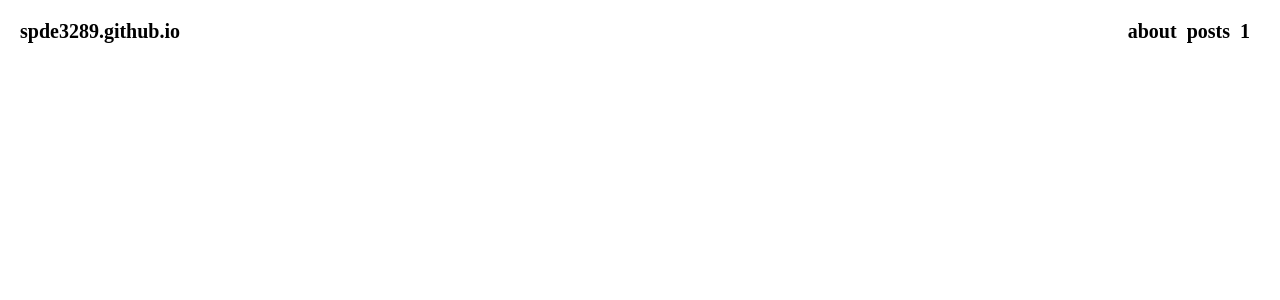
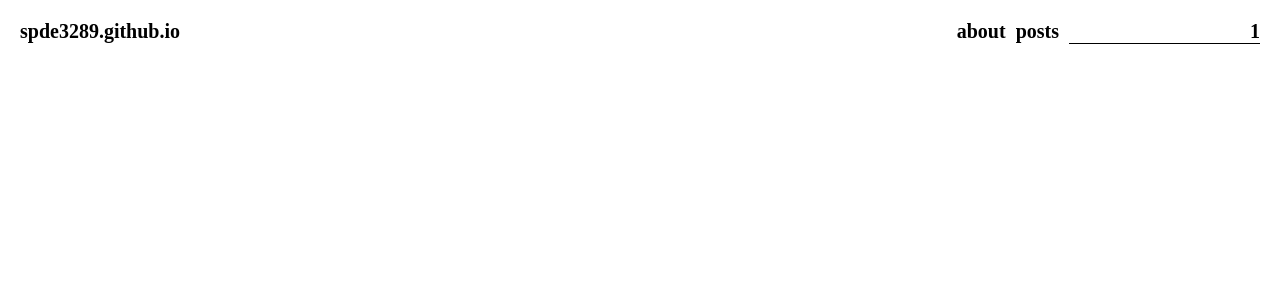
Before and after one commit to spde3289/spde3289.github.io, a React (Create React App) app: page / in a window 1280 px wide. Shown: the top 300 px of the page. Built offline with nearby package versions, Linux system fonts and the light colour scheme.

Commit message:
Update header.js

```diff
--- a/src/components/header.js
+++ b/src/components/header.js
@@ -7,7 +7,10 @@ const Header = () => {
             <ul className='headerMenu'>
                 <li><a href='https://spde3289.github.io/'>about</a></li>
                 <li>posts</li>
-                <li><div>1</div></li>
+                <ul className='search'>
+                    <li className="searchTextara"><input/></li>
+                    <div>1</div>
+                </ul>
             </ul>
 
         </header>
```
